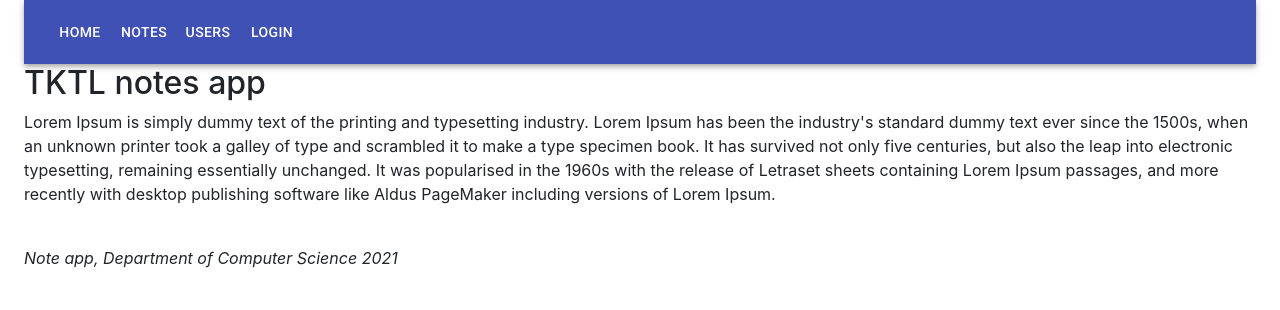
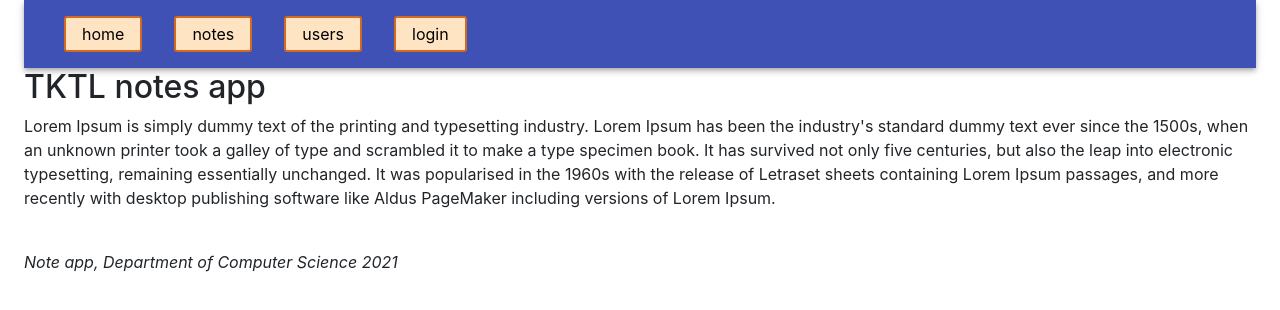
Before and after one commit to calslips/router-app, a React (Create React App) app: page / in a window 1280 px wide. Shown: the top 310 px of the page. Built offline with nearby package versions, Linux system fonts and the light colour scheme.

Commit message:
define & implement Button/Input with styled-components syntax

```diff
--- a/src/App.js
+++ b/src/App.js
@@ -4,7 +4,7 @@ import {
 } from 'react-router-dom';
 import {
   Container,
-  Button,
+  // Button,
   Table,
   TableBody,
   TableCell,
@@ -16,6 +16,20 @@ import {
   Toolbar,
 } from '@material-ui/core';
 import { Alert } from '@material-ui/lab';
+import styled from 'styled-components';
+
+const Button = styled.button`
+  background: Bisque;
+  font-size: 1em;
+  margin: 1em;
+  padding: 0.25em 1em;
+  border: 2px solid Chocolate;
+  border-radius: 3px;
+`;
+
+const Input = styled.input`
+  margin: 0.25em;
+`;
 
 const Home = () => (
   <div>
@@ -82,6 +96,15 @@ const Login = (props) => {
       <h2>login</h2>
       <form onSubmit={onSubmit}>
         <div>
+          username:
+          <Input />
+        </div>
+        <div>
+          password:
+          <Input type='password' />
+        </div>
+        <Button type='submit' primary=''>login</Button>
+        {/* <div>
           <TextField label='username' />
         </div>
         <div>
@@ -91,7 +114,7 @@ const Login = (props) => {
           <Button variant='contained' color='primary' type='submit'>
             login
           </Button>
-        </div>
+        </div> */}
       </form>
     </div>
   );
```
